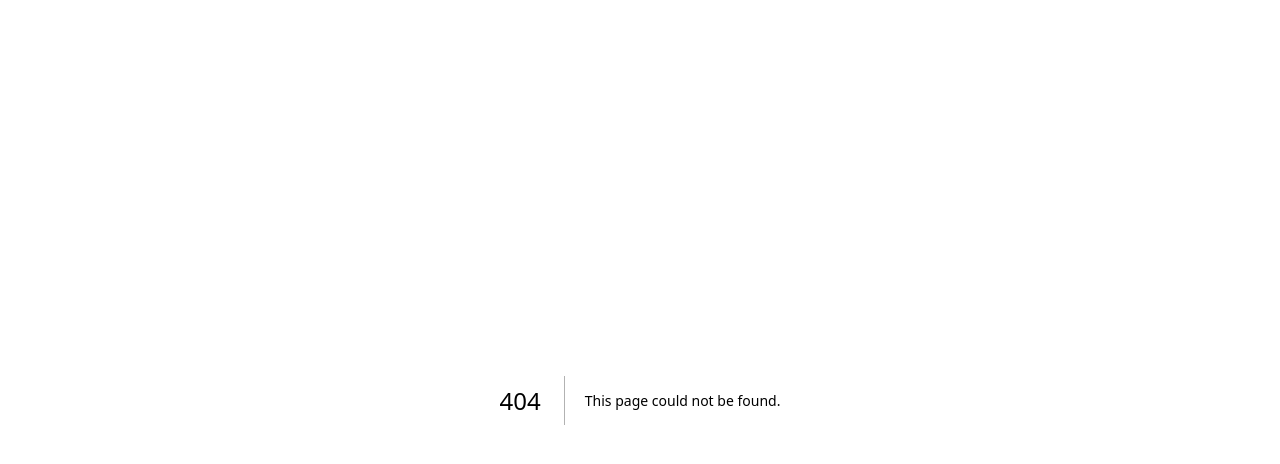
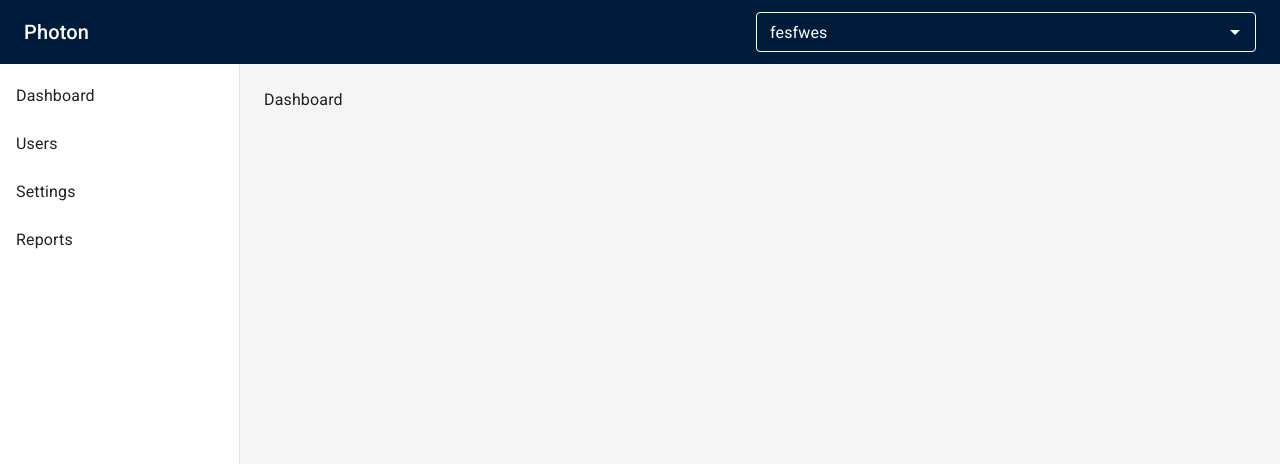
Before and after one commit to ritwikdax/photon-frontend, a Next.js app: page /dashboard in a window 1280 px wide. Before the commit this address had no page. Shown: the top 464 px of the page. Built offline with nearby package versions, Linux system fonts and the light colour scheme.

Commit message:
First Commit

```diff
--- /dev/null
+++ b/src/app/components/Layout.tsx
@@ -0,0 +1,135 @@
+"use client";
+import React from "react";
+import {
+  Box,
+  CssBaseline,
+  Drawer,
+  Toolbar,
+  List,
+  ListItem,
+  ListItemButton,
+  ListItemText,
+  AppBar,
+  Typography,
+  IconButton,
+  Select,
+} from "@mui/material";
+import MenuIcon from "@mui/icons-material/Menu";
+import AutoCompleteDropdown from "./forms/autocomplete";
+
+const drawerWidth = 240;
+
+export default function Layout({
+  children,
+}: Readonly<{
+  children: React.ReactNode;
+}>) {
+  const [mobileOpen, setMobileOpen] = React.useState(false);
+
+  const handleDrawerToggle = () => {
+    setMobileOpen(!mobileOpen);
+  };
+
+  const drawer = (
+    <div>
+      <Toolbar />
+      <List>
+        {["Dashboard", "Users", "Settings", "Reports"].map((text) => (
+          <ListItem key={text} disablePadding>
+            <ListItemButton>
+              <ListItemText primary={text} />
+            </ListItemButton>
+          </ListItem>
+        ))}
+      </List>
+    </div>
+  );
+
+  return (
+    <Box
+      sx={{
+        display: "flex",
+        height: "100vh",
+        overflow: "hidden",
+      }}>
+      <CssBaseline />
+
+      {/* Top App Bar */}
+      <AppBar
+        position="fixed"
+        sx={{
+          zIndex: (theme) => theme.zIndex.drawer + 1,
+          backgroundColor: "#001c3dff", // Custom background color
+          boxShadow: "none", // Remove drop shadow
+        }}>
+        <Toolbar
+          sx={{
+            display: "flex",
+            justifyContent: "space-between",
+            alignItems: "center",
+            width: "100%",
+          }}>
+          <div style={{ display: "flex", alignItems: "center" }}>
+            <IconButton
+              color="inherit"
+              edge="start"
+              onClick={handleDrawerToggle}
+              sx={{ mr: 2, display: { sm: "none" } }}>
+              <MenuIcon />
+            </IconButton>
+            <Typography variant="h6" noWrap component="div">
+              Photon
+            </Typography>
+          </div>
+          <AutoCompleteDropdown />
+        </Toolbar>
+      </AppBar>
+
+      {/* Side Drawer */}
+      <Box
+        component="nav"
+        sx={{ width: { sm: drawerWidth }, flexShrink: { sm: 0 } }}>
+        {/* Mobile Drawer */}
+        <Drawer
+          variant="persistent"
+          open={false}
+          onClose={handleDrawerToggle}
+          ModalProps={{ keepMounted: true }}
+          sx={{
+            display: { xs: "block", sm: "none" },
+            "& .MuiDrawer-paper": { width: drawerWidth },
+          }}>
+          {drawer}
+        </Drawer>
+
+        {/* Desktop Drawer */}
+        <Drawer
+          variant="permanent"
+          sx={{
+            display: { xs: "none", sm: "block" },
+            "& .MuiDrawer-paper": {
+              width: drawerWidth,
+              boxSizing: "border-box",
+            },
+          }}
+          open>
+          {drawer}
+        </Drawer>
+      </Box>
+
+      {/* Main Content */}
+      <Box
+        component="main"
+        sx={{
+          flexGrow: 1,
+          p: 3,
+          width: { sm: `calc(100% - ${drawerWidth}px)` },
+          backgroundColor: "#f5f5f5",
+          minHeight: "100vh",
+        }}>
+        <Toolbar />
+        {children}
+      </Box>
+    </Box>
+  );
+}
--- /dev/null
+++ b/src/app/components/forms/autocomplete.tsx
@@ -0,0 +1,50 @@
+import { Autocomplete, TextField, Box } from "@mui/material";
+
+export default function AutoCompleteDropdown() {
+  return (
+    <Box
+      sx={{
+        display: "flex",
+        justifyContent: "flex-end",
+        alignItems: "center",
+        width: "100%",
+      }}>
+      <Autocomplete
+        defaultValue={"fesfwes"}
+        size="small"
+        sx={{
+          width: 500,
+          color: "white",
+          "& .MuiInputBase-input": {
+            color: "white",
+          },
+          "& .MuiOutlinedInput-root .MuiOutlinedInput-notchedOutline": {
+            borderColor: "white",
+          },
+          "& .MuiSvgIcon-root": {
+            color: "white",
+          },
+        }}
+        options={["sdfsdf", "sdfsdfs"]}
+        renderInput={(params) => (
+          <TextField
+            {...params}
+            InputLabelProps={{ style: { color: "white" } }}
+            sx={{
+              "& .MuiInputBase-input": {
+                color: "white",
+              },
+              "& .MuiOutlinedInput-root .MuiOutlinedInput-notchedOutline": {
+                borderColor: "white",
+              },
+              "& .MuiSvgIcon-root": {
+                color: "white",
+              },
+              label: { color: "white" },
+            }}
+          />
+        )}
+      />
+    </Box>
+  );
+}
--- /dev/null
+++ b/src/app/dashboard/page.tsx
@@ -0,0 +1,27 @@
+"use client";
+import { Box, createTheme, Stack, Typography } from "@mui/material";
+import { ThemeOptions } from "@mui/material/styles";
+
+export default function Dashboard() {
+  const themeOptions: ThemeOptions = {
+    palette: {
+      mode: "dark",
+      primary: {
+        main: "#5893df",
+      },
+      secondary: {
+        main: "#2ec5d3",
+      },
+      background: {
+        default: "#192231",
+        paper: "#24344d",
+      },
+    },
+  };
+  const theme = createTheme(themeOptions);
+  return (
+    <Box>
+      <Typography>Dashboard</Typography>
+    </Box>
+  );
+}
--- a/src/app/layout.tsx
+++ b/src/app/layout.tsx
@@ -1,6 +1,11 @@
 import type { Metadata } from "next";
 import { Geist, Geist_Mono } from "next/font/google";
 import "./globals.css";
+import "@fontsource/roboto/300.css";
+import "@fontsource/roboto/400.css";
+import "@fontsource/roboto/500.css";
+import "@fontsource/roboto/700.css";
+import Layout from "./components/Layout";
 
 const geistSans = Geist({
   variable: "--font-geist-sans",
@@ -24,8 +29,10 @@ export default function RootLayout({
 }>) {
   return (
     <html lang="en">
-      <body className={`${geistSans.variable} ${geistMono.variable}`}>
-        {children}
+      <body
+        className={`${geistSans.variable} ${geistMono.variable}`}
+        style={{ overflow: "hidden", height: "100vh", margin: 0 }}>
+        <Layout>{children}</Layout>
       </body>
     </html>
   );
```
Also changed, not shown: package.json (+9 -4 lines), src/app/page.tsx (+35 -89 lines), src/app/components/toolbar.tsx (added), 1 other file (tests, documents, lock files or other folders).
